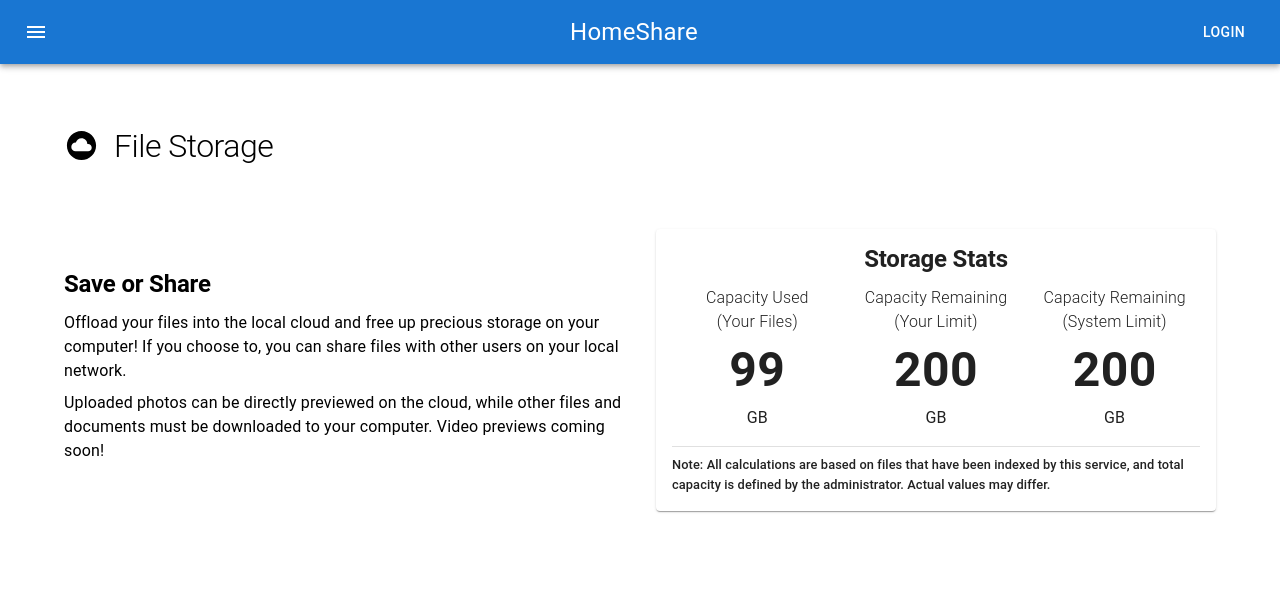
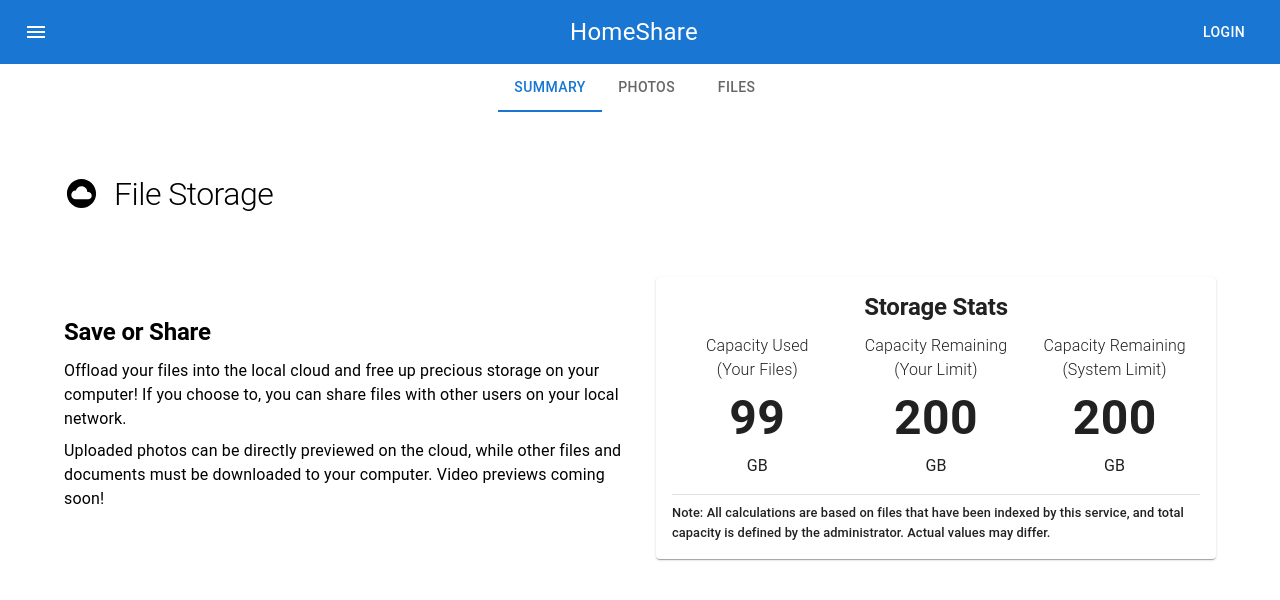
Before and after one commit to daryl-sen/homeshare-api, a React (Create React App) app in the folder frontend/: page /file-storage in a window 1280 px wide. Shown: the top 600 px of the page. Built offline with nearby package versions, Linux system fonts and the light colour scheme.

Commit message:
refactor file storage index and add tabs

```diff
--- a/frontend/src/modules/functional/modules/FileStorage/FileStorageIndex.tsx
+++ b/frontend/src/modules/functional/modules/FileStorage/FileStorageIndex.tsx
@@ -1,31 +1,43 @@
+import React, { useState } from "react";
 import PageContainer from "../../../layout/modules/PageContainer";
-import React from "react";
 import Typography from "@mui/material/Typography";
 import Grid from "@mui/material/Grid";
-import Paper from "@mui/material/Paper";
-import Divider from "@mui/material/Divider";
 import CloudCircleIcon from "@mui/icons-material/CloudCircle";
+import Tabs from "@mui/material/Tabs";
+import Tab from "@mui/material/Tab";
+import SummaryTab from "./tabs/SummaryTab";
 
-const statsHeaderStyle = {
-  fontSize: "1em",
-  fontWeight: "light",
-  textAlign: "center",
-  mb: 0,
-};
-
-const statsValueStyle = {
-  fontSize: "3em",
-  fontWeight: "bold",
-  textAlign: "center",
-  mb: 0,
-};
-
-const statsUnitStyle = {
-  textAlign: "center",
+const renderTab = (selectedTabIndex: number) => {
+  switch (selectedTabIndex) {
+    case 0:
+      return <SummaryTab />;
+    case 1:
+      return <>Photos tab</>;
+    case 2:
+      return <>Files tab</>;
+    default:
+      // TODO set default tab based on user preference
+      return <SummaryTab />;
+  }
 };
 
 export default function FileStorage() {
+  const [selectedTabInxex, setSelectedTabInxex] = useState<number>(0);
+  const handleTabChange = (event: React.SyntheticEvent, newValue: number) =>
+    setSelectedTabInxex(newValue);
+
   return (
+    <>
+      <Tabs
+        value={selectedTabInxex}
+        onChange={handleTabChange}
+        centered
+        sx={{ backgroundColor: "white" }}
+      >
+        <Tab label={"Summary"} />
+        <Tab label={"Photos"} />
+        <Tab label={"Files"} />
+      </Tabs>
       <PageContainer>
         <Grid container>
           <Grid item sx={{ width: "50px" }}>
@@ -35,60 +47,8 @@ export default function FileStorage() {
             <Typography variant={"h1"}>File Storage</Typography>
           </Grid>
         </Grid>
-      <Grid container spacing={4} alignItems={"center"}>
-        <Grid item md={6} xs={12}>
-          <Typography variant={"h2"}>Save or Share</Typography>
-          <Typography variant={"body1"}>
-            Offload your files into the local cloud and free up precious storage
-            on your computer! If you choose to, you can share files with other
-            users on your local network.
-          </Typography>
-          <Typography variant={"body1"}>
-            Uploaded photos can be directly previewed on the cloud, while other
-            files and documents must be downloaded to your computer. Video
-            previews coming soon!
-          </Typography>
-        </Grid>
-        <Grid item md={6} xs={12}>
-          <Paper>
-            <Typography variant="h2" sx={{ textAlign: "center" }}>
-              Storage Stats
-            </Typography>
-            <Grid container spacing={1} alignItems={"center"}>
-              <Grid item xs={12} sm={4}>
-                <Typography sx={statsHeaderStyle}>
-                  Capacity Used <br />
-                  (Your Files)
-                </Typography>
-                <Typography sx={statsValueStyle}>99</Typography>
-                <Typography sx={statsUnitStyle}>GB</Typography>
-              </Grid>
-              <Grid item xs={12} sm={4}>
-                <Typography sx={statsHeaderStyle}>
-                  Capacity Remaining <br />
-                  (Your Limit)
-                </Typography>
-                <Typography sx={statsValueStyle}>200</Typography>
-                <Typography sx={statsUnitStyle}>GB</Typography>
-              </Grid>
-              <Grid item xs={12} sm={4}>
-                <Typography sx={statsHeaderStyle}>
-                  Capacity Remaining <br />
-                  (System Limit)
-                </Typography>
-                <Typography sx={statsValueStyle}>200</Typography>
-                <Typography sx={statsUnitStyle}>GB</Typography>
-              </Grid>
-            </Grid>
-            <Divider />
-            <Typography variant="subtitle2">
-              Note: All calculations are based on files that have been indexed
-              by this service, and total capacity is defined by the
-              administrator. Actual values may differ.
-            </Typography>
-          </Paper>
-        </Grid>
-      </Grid>
+        {renderTab(selectedTabInxex)}
       </PageContainer>
+    </>
   );
 }
--- /dev/null
+++ b/frontend/src/modules/functional/modules/FileStorage/submodules/UsageSummary.tsx
@@ -0,0 +1,65 @@
+import React from "react";
+import Typography from "@mui/material/Typography";
+import Paper from "@mui/material/Paper";
+import Grid from "@mui/material/Grid";
+import Divider from "@mui/material/Divider";
+
+const statsHeaderStyle = {
+  fontSize: "1em",
+  fontWeight: "light",
+  textAlign: "center",
+  mb: 0,
+};
+
+const statsValueStyle = {
+  fontSize: "3em",
+  fontWeight: "bold",
+  textAlign: "center",
+  mb: 0,
+};
+
+const statsUnitStyle = {
+  textAlign: "center",
+};
+
+export default function UsageSummary() {
+  return (
+    <Paper>
+      <Typography variant="h2" sx={{ textAlign: "center" }}>
+        Storage Stats
+      </Typography>
+      <Grid container spacing={1} alignItems={"center"}>
+        <Grid item xs={12} sm={4}>
+          <Typography sx={statsHeaderStyle}>
+            Capacity Used <br />
+            (Your Files)
+          </Typography>
+          <Typography sx={statsValueStyle}>99</Typography>
+          <Typography sx={statsUnitStyle}>GB</Typography>
+        </Grid>
+        <Grid item xs={12} sm={4}>
+          <Typography sx={statsHeaderStyle}>
+            Capacity Remaining <br />
+            (Your Limit)
+          </Typography>
+          <Typography sx={statsValueStyle}>200</Typography>
+          <Typography sx={statsUnitStyle}>GB</Typography>
+        </Grid>
+        <Grid item xs={12} sm={4}>
+          <Typography sx={statsHeaderStyle}>
+            Capacity Remaining <br />
+            (System Limit)
+          </Typography>
+          <Typography sx={statsValueStyle}>200</Typography>
+          <Typography sx={statsUnitStyle}>GB</Typography>
+        </Grid>
+      </Grid>
+      <Divider />
+      <Typography variant="subtitle2">
+        Note: All calculations are based on files that have been indexed by this
+        service, and total capacity is defined by the administrator. Actual
+        values may differ.
+      </Typography>
+    </Paper>
+  );
+}
--- /dev/null
+++ b/frontend/src/modules/functional/modules/FileStorage/tabs/SummaryTab.tsx
@@ -0,0 +1,27 @@
+import React from "react";
+import Grid from "@mui/material/Grid";
+import Typography from "@mui/material/Typography";
+import UsageSummary from "../submodules/UsageSummary";
+
+export default function SummaryTab() {
+  return (
+    <Grid container spacing={4} alignItems={"center"}>
+      <Grid item md={6} xs={12}>
+        <Typography variant={"h2"}>Save or Share</Typography>
+        <Typography variant={"body1"}>
+          Offload your files into the local cloud and free up precious storage
+          on your computer! If you choose to, you can share files with other
+          users on your local network.
+        </Typography>
+        <Typography variant={"body1"}>
+          Uploaded photos can be directly previewed on the cloud, while other
+          files and documents must be downloaded to your computer. Video
+          previews coming soon!
+        </Typography>
+      </Grid>
+      <Grid item md={6} xs={12}>
+        <UsageSummary />
+      </Grid>
+    </Grid>
+  );
+}
```
Lines whose indentation alone changed are shown as unchanged.
